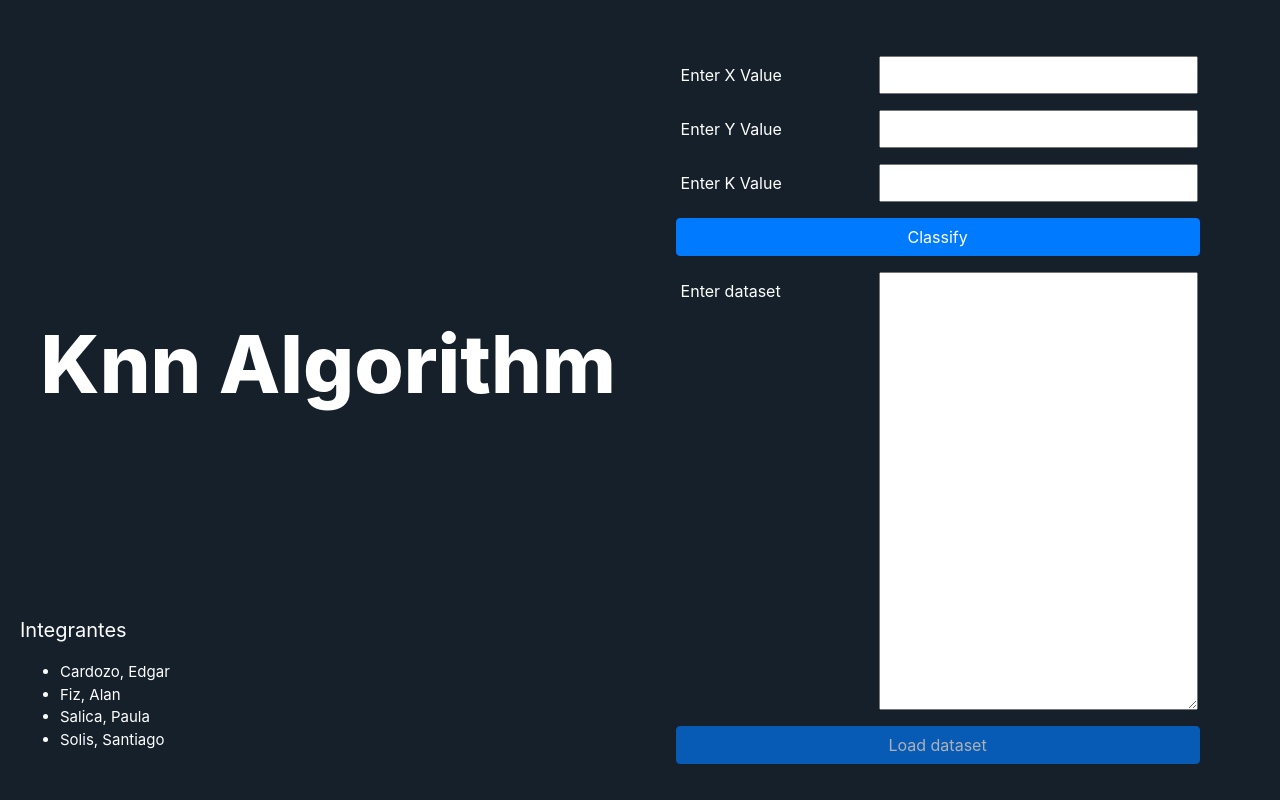
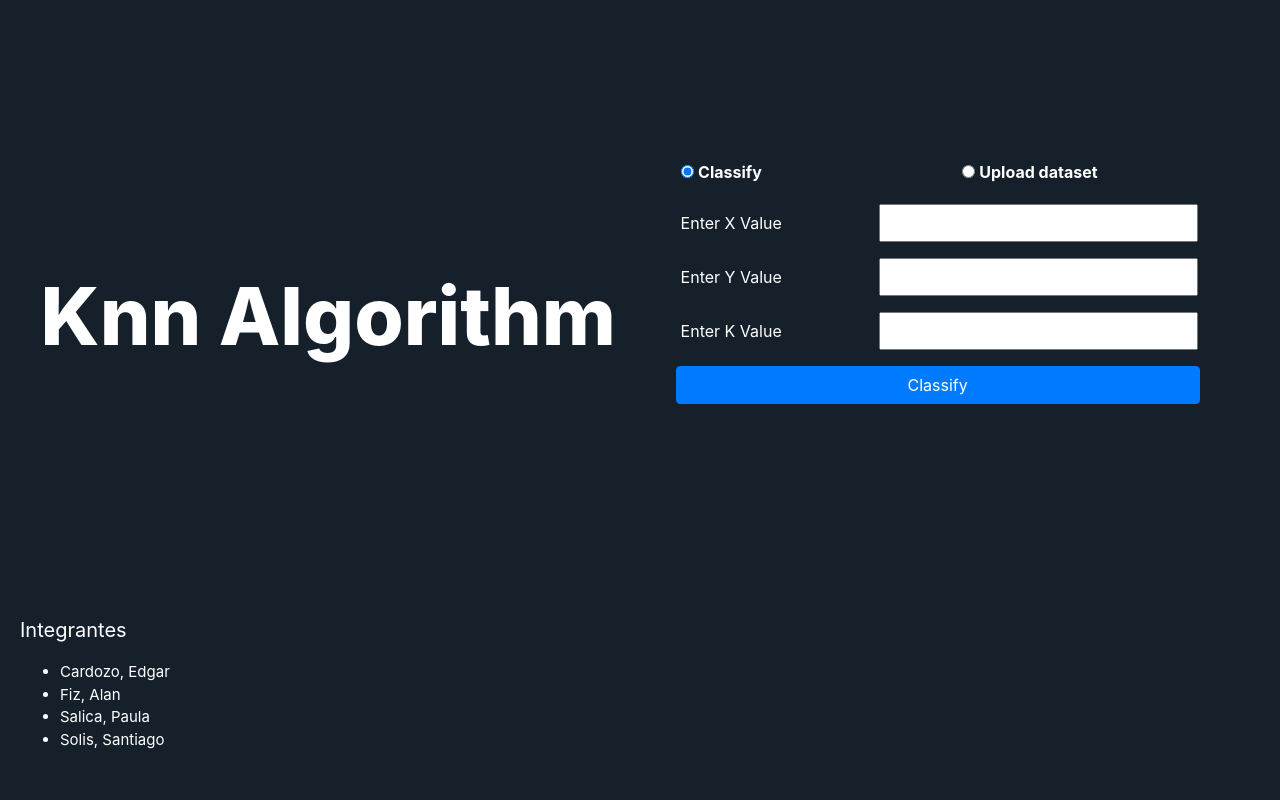
Before and after one commit to santisolis97/iatpi2020, a React (Create React App) app: page / in a window 1280 px wide. Built offline with nearby package versions, Linux system fonts and the light colour scheme.

Commit message:
display opcional de form y bulk upload

```diff
--- a/src/pages/landing.css
+++ b/src/pages/landing.css
@@ -22,6 +22,20 @@ html, body {
     font-size: 38px;
     margin-left: 46px;
 }
+.uploadsuccestex{
+    color: white;
+    font-size: 25px;
+    margin-left: 130px;
+
+}
+.alert {
+    width: 41%;
+    margin-bottom: 1px;
+    margin-left: 3px;
+    height: 35px;
+    line-height:35px;
+    padding:0px 20px;
+}
 canvas{
 
     width:1400px !important;
@@ -36,7 +50,7 @@ canvas{
 }
 .algorithm{
     position: absolute;
-    top: 38%;
+    top: 32%;
     left: 2%;
     border-right:  #38444d 2px solid;
     font-weight: 800;
@@ -45,7 +59,7 @@ canvas{
 }
 .form{
     position: absolute;
-    top: 7%;
+    top: 20%;
     left: 52%;
     border-right:  #38444d 2px solid;
     color: white;
@@ -69,3 +83,15 @@ canvas{
 .canvas{
     height: 700px;
 }
+.bulk{
+    display: none;
+}
+.formulario{
+    dispay: block;
+}
+.radio{
+    margin-right: 200px;
+}
+.radios{
+    margin-bottom: 20px;
+}
--- a/src/pages/landing.js
+++ b/src/pages/landing.js
@@ -7,14 +7,21 @@ import ReactDOM from 'react-dom'
 
 class App extends React.Component {
   chartRef = React.createRef();
-  state = {
-      dataset:""
-    }
- constructor() {
 
 
-   super();
+
+
+ constructor(props) {
+
+
+   super(props);
    this.handleSubmit = this.handleSubmit.bind(this);
+   this.state = {
+    dataset:"",
+    radioStatus: true,
+
+  }
+
 
  }
 
@@ -223,7 +230,13 @@ bulkLoad(event){
   const databulk = new FormData(event.target);
   if(databulk.get('dataset').length!==0){
     console.log(JSON.parse(databulk.get('dataset')))
-    axios.post('https://ia-knn.herokuapp.com/api/ia-knn/v1/bulk-upload', JSON.parse(databulk.get('dataset')));
+    axios.post('https://ia-knn.herokuapp.com/api/ia-knn/v1/bulk-upload', JSON.parse(databulk.get('dataset')))
+    .then(res => {
+      ReactDOM.render(<div className="alert alert-success" role="alert">
+      <p className='text-center'>Dataset upload was successful</p>
+    </div>, document.getElementById('bulkSuccess'));
+
+    });
 
   }
 }
@@ -232,7 +245,26 @@ handleDatasetChange(value){
     dataset: value
 });
 }
+
+onRadioChange = (radioStatus) => {
+  this.setState({radioStatus})
+  if(this.state.radioStatus){
+    var styleform = {display:"none"} ;
+    var stylebulk = {display:"block"};
+    this.setState({styleform})
+    this.setState({stylebulk})
+  }
+  else{
+    styleform = {display:"block"};
+    stylebulk = {display:"none"} ;
+    this.setState({styleform})
+    this.setState({stylebulk})
+}
+
+console.log(this.state)
+}
   render(){
+    // const radioStatus  = this.state.radioStatus;
   return (
     <div className="landing">
       <div className="row static">
@@ -240,7 +272,25 @@ handleDatasetChange(value){
             <div>Knn Algorithm</div>
           </div>
           <div className="col form">
-            <form onSubmit={this.handleSubmit}>
+          <div className="radios">
+              <input
+
+                  type="radio"
+                  name="release"
+                  checked = {this.state.radioStatus}
+                  onChange={(e) => this.onRadioChange(true)}
+                /> <strong className='radio'>Classify</strong>
+              <input
+
+                  type="radio"
+                  name="release"
+                  checked = {!this.state.radioStatus}
+                  onChange={(e) => this.onRadioChange(false)}
+                /> <strong className='radio'>Upload dataset</strong> <br/>
+          </div>
+
+
+        <form className='formulario' style={this.state.styleform} onSubmit={this.handleSubmit}>
             <div className="form-group row">
                 <label className="col-sm-2 col-form-label" htmlFor="xvalue">Enter X Value</label>
                 <input className='col-sm-3' id="xvalue" name="xvalue" step="0.0001" type="number" />
@@ -260,15 +310,17 @@ handleDatasetChange(value){
 
         </form>
 
-          <form onSubmit={this.bulkLoad}>
+          <form className='bulk' style={this.state.stylebulk} onSubmit={this.bulkLoad}>
             <div className="form-group row">
                   <label className="col-sm-2 col-form-label" htmlFor="dataset">Enter dataset</label>
                   <textarea type='text' onChange={e => this.handleDatasetChange(e.target.value)} value={this.state.dataset} rows='18' className='col-sm-3' id="dataset" name="dataset"  />
             </div>
             <div className="form-group row">
                   <button disabled={this.state.dataset.length<1} type='submit' className='btn btn-primary'>Load dataset</button>
-              </div>
 
+
+            </div>
+            <div className="bulkSuccess" id='bulkSuccess'></div>
 
         </form>
         </div>
@@ -298,5 +350,7 @@ handleDatasetChange(value){
     </div>
   )
 }
+
 }
+
 export default App
```
